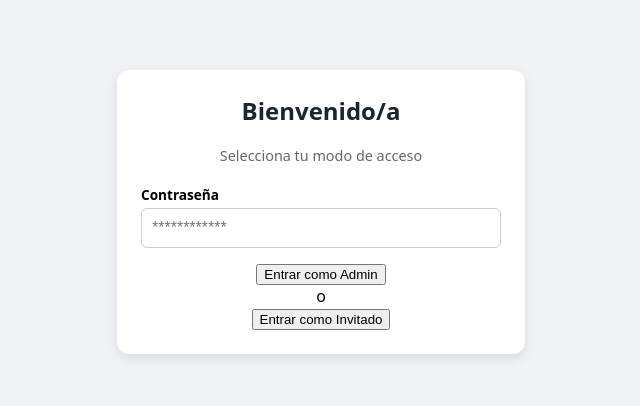
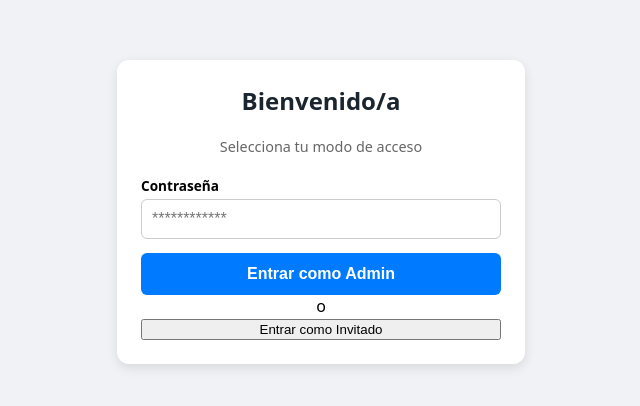
Before and after one commit to JohnSquare/Domestikapp, a website: page index.html in a window 1280 px wide. Shown: the part 124-530 px from the top of the page, without its empty margins (319-959 px from the left). Drawn offline with Linux system fonts and the light colour scheme.

Commit message:
Corregido error con el label

```diff
--- a/index.html
+++ b/index.html
@@ -21,7 +21,7 @@
         <form id="form-admin">
           <div class="grupo-campo">
             <label for="password-admin">Contraseña</label>
-            <input type="text" id="usuario-admin" placeholder="************" required>
+            <input type="text" id="password-admin" placeholder="************" required>
           </div>
 
           <p id="mensaje-error" class="error-texto" style="display: none;">Credenciales incorrectas</p>
--- a/styles.css
+++ b/styles.css
@@ -104,3 +104,20 @@ h1{
   box-sizing: border-box;
   font-size: 1rem;
 }
+.btn-primary{
+  width: 100%;
+  background-color: #007bff;
+  color: white;
+  border: none;
+  padding: 12px;
+  border-radius: 6px;
+  font-weight: bold;
+  font-size: 1rem;
+  cursor: pointer;
+}
+.btn-primary:hover{
+  background-color: #0056b3;
+}
+.btn-secondary{
+  width: 100%;
+}
```
